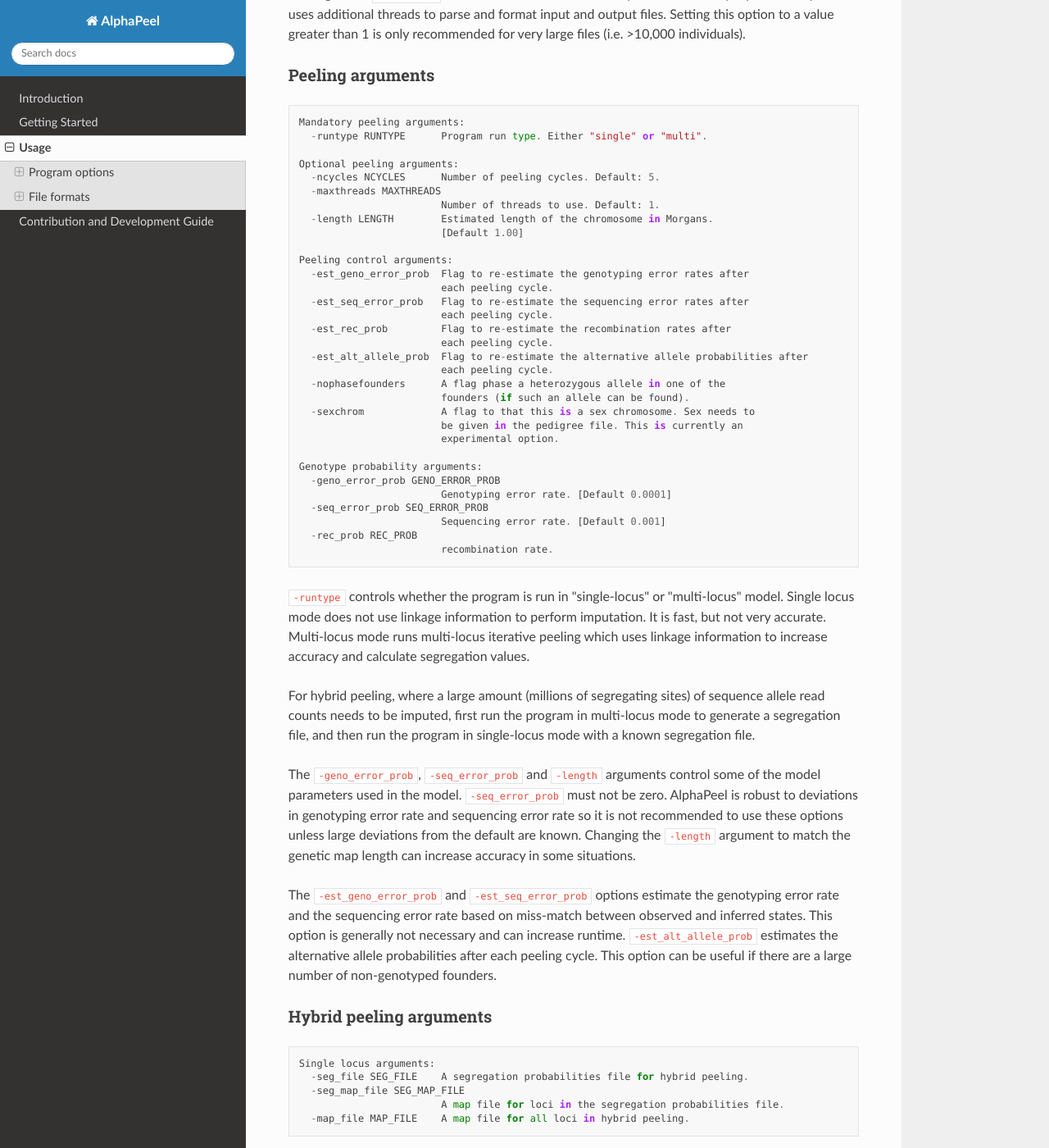
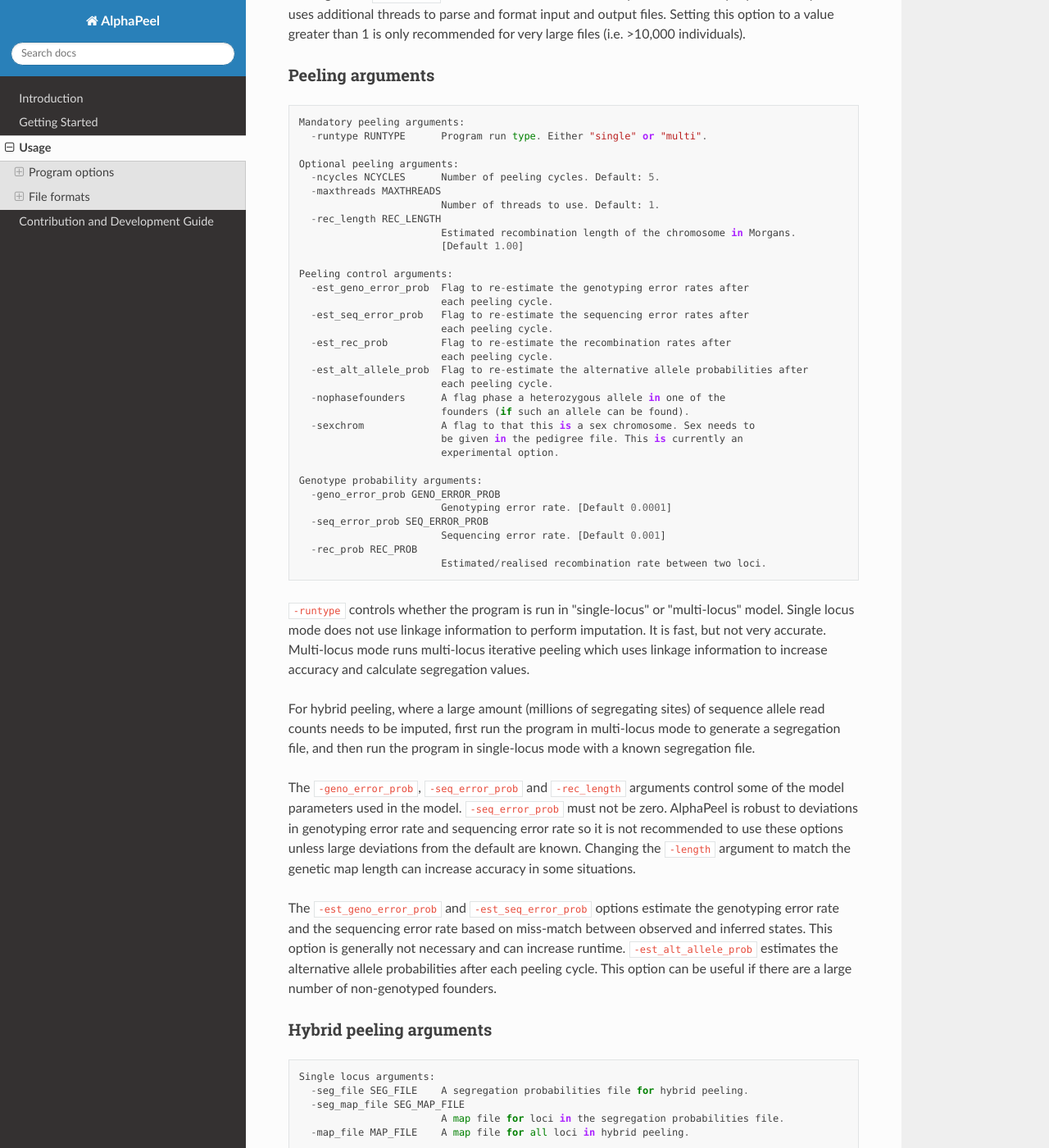
Before and after one commit to AlphaGenes/AlphaPeel, a Sphinx documentation site: the page built from docs/source/usage.rst, in a window 1280 px wide and 1400 px high, scrolled down 2085 px. Shown: the whole window at 82% size. Built offline with Sphinx 7.4.7 and the Read the Docs theme 2.0.0, drawn with Linux system fonts in a browser that asks for light colours.

Commit message:
rename length to rec_length #103

```diff
--- a/docs/source/usage.rst
+++ b/docs/source/usage.rst
@@ -93,7 +93,8 @@
       -ncycles NCYCLES      Number of peeling cycles. Default: 5.
       -maxthreads MAXTHREADS
                             Number of threads to use. Default: 1.
-      -length LENGTH        Estimated length of the chromosome in Morgans.
+      -rec_length REC_LENGTH
+                            Estimated recombination length of the chromosome in Morgans.
                             [Default 1.00]
 
     Peeling control arguments:
@@ -117,13 +118,13 @@
       -seq_error_prob SEQ_ERROR_PROB
                             Sequencing error rate. [Default 0.001]
       -rec_prob REC_PROB
-                            recombination rate.
+                            Estimated/realised recombination rate between two loci.
 
 ``-runtype`` controls whether the program is run in "single-locus" or "multi-locus" model. Single locus mode does not use linkage information to perform imputation. It is fast, but not very accurate. Multi-locus mode runs multi-locus iterative peeling which uses linkage information to increase accuracy and calculate segregation values.
 
 For hybrid peeling, where a large amount (millions of segregating sites) of sequence allele read counts needs to be imputed, first run the program in multi-locus mode to generate a segregation file, and then run the program in single-locus mode with a known segregation file.
 
-The ``-geno_error_prob``, ``-seq_error_prob`` and ``-length`` arguments control some of the model parameters used in the model. ``-seq_error_prob`` must not be zero. |Software| is robust to deviations in genotyping error rate and sequencing error rate so it is not recommended to use these options unless large deviations from the default are known. Changing the ``-length`` argument to match the genetic map length can increase accuracy in some situations.
+The ``-geno_error_prob``, ``-seq_error_prob`` and ``-rec_length`` arguments control some of the model parameters used in the model. ``-seq_error_prob`` must not be zero. |Software| is robust to deviations in genotyping error rate and sequencing error rate so it is not recommended to use these options unless large deviations from the default are known. Changing the ``-length`` argument to match the genetic map length can increase accuracy in some situations.
 
 The ``-est_geno_error_prob`` and ``-est_seq_error_prob`` options estimate the genotyping error rate and the sequencing error rate based on miss-match between observed and inferred states. This option is generally not necessary and can increase runtime. ``-est_alt_allele_prob`` estimates the alternative allele probabilities after each peeling cycle. This option can be useful if there are a large number of non-genotyped founders.
 
```
Also changed, not shown: 2 other files.
